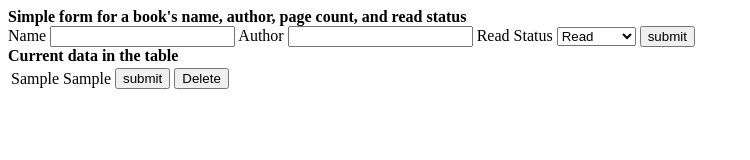
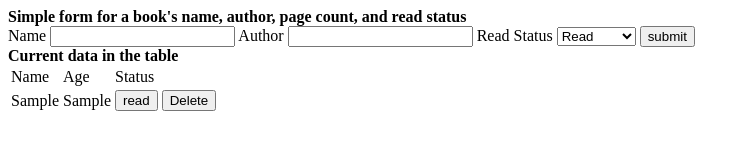
Before and after one commit to ying-lenny/OdinLibrary, a plain HTML site: page index.html in a window 1280 px wide. Both pictures are taken after typing "Sample", "Sample" into the empty fields and a click on the input "submit". Shown: the whole page, without its empty margins (0-750 px from the left). Drawn offline with Linux system fonts and the light colour scheme.

Commit message:
Fixed delete button and status

```diff
--- a/index.html
+++ b/index.html
@@ -21,11 +21,11 @@
             <tr>
                 <td>Read Status</td>
                 <td>
-                    <select>
+                    <select id="status">
                         <option value="read">Read</option>
                         <option value="not read">Not Read</option>
                     </select>
-                    <input type="submit" id="status" value="submit"></td>
+                    <input type="submit" id="submit" value="submit"></td>
                 </td>
             </tr>
         </form>
@@ -33,11 +33,7 @@
     <div class="my-data">
         <b>Current data in the table</b>
             <table id="myTableData">
-                <tr>
-                    <td>&nbsp;</td>
-                    <td>Name</td>
-                    <td>Age</td>
-                </tr>
+
             </table>
     </div>
 
--- a/scripts.js
+++ b/scripts.js
@@ -21,8 +21,8 @@ const $form = document.querySelector(".my-form").addEventListener("submit", (e)
 const $table = document.querySelector("table")
     .addEventListener("click", (e) => {
         const currentTarget = e.target.parentNode.parentNode.childNodes[1];
-        if (e.target.innerHTML == "delete") {
-            if (confirm('Are you sure you wish to delete ${currentTarget.innerText}'))
+        if (e.target.innerHTML == "Delete") {
+            if (confirm(`Are you sure you wish to delete ${currentTarget.innerText}`))
                 deleteBook(findBook(library, currentTarget.innerText))
         }
         if (e.target.classList.contains("status-button")) {
@@ -82,7 +82,13 @@ function checkLocalStorage() {
 
 function render() {
     checkLocalStorage();
-    $tableBody.innerHTML = "";
+    $tableBody.innerHTML = `
+        <tr>
+            <td>Name</td>
+            <td>Age</td>
+            <td>Status</td>
+        </tr>`;
+
     library.forEach((book) => {
         const htmlBook = `
         <tr>
@@ -92,7 +98,7 @@ function render() {
             <td><button class = "delete">Delete</button></td>
         <tr>
         `;
-        $tableBody.insertAdjacentHTML("afterbegin", htmlBook)
+        $tableBody.insertAdjacentHTML("beforeend", htmlBook)
     });
 }
 
```
